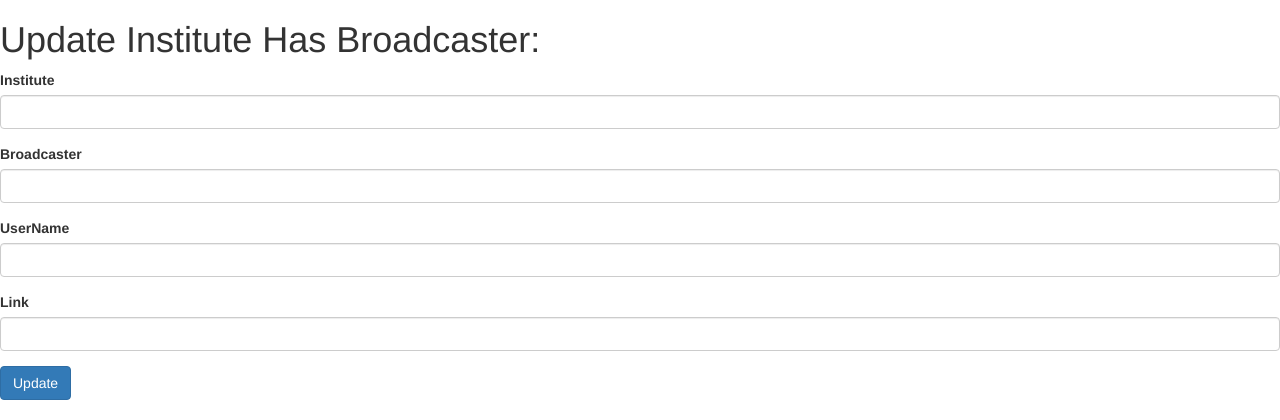
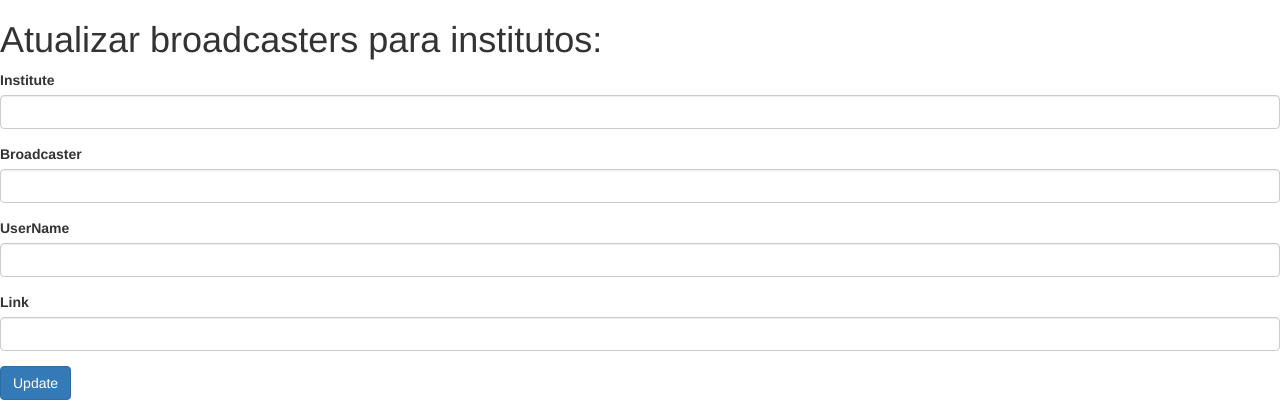
Before and after one commit to rhuanvcsantiago/NewsHunterFB, a Yii app: template newWebServer/views/institute-has-broadcaster/update.php in a window 1280 px wide. Shown: the top 420 px of the page. Run offline with PHP 8.4 and a stand-in for Yii, Linux system fonts and the light colour scheme; the template is opened without the code that fills it, so the values that code supplies are empty; form fields are guessed from the names that the template uses; some libraries are stand-ins or nearby versions.

Commit message:
Funcionando 100%, esperando design

```diff
--- a/newWebServer/views/institute-has-broadcaster/update.php
+++ b/newWebServer/views/institute-has-broadcaster/update.php
@@ -8,8 +8,8 @@ use yii\helpers\VarDumper;
 /* @var $this yii\web\View */
 /* @var $model app\models\InstituteHasBroadcaster */
 
-$this->title = 'Update Institute Has Broadcaster: ' . $model->id;
-$this->params['breadcrumbs'][] = ['label' => 'Institute Has Broadcasters', 'url' => ['index']];
+$this->title = 'Atualizar broadcasters para institutos: ' . $model->id;
+$this->params['breadcrumbs'][] = ['label' => 'Institutos e Broadcasters', 'url' => ['index']];
 $this->params['breadcrumbs'][] = ['label' => $model->id, 'url' => ['view', 'id' => $model->id, 'Institute_id' => $model->Institute_id, 'Broadcaster_id' => $model->Broadcaster_id]];
 $this->params['breadcrumbs'][] = 'Update';
 
--- a/newWebServer/views/institute/index.php
+++ b/newWebServer/views/institute/index.php
@@ -24,7 +24,7 @@ $this->params['breadcrumbs'][] = $this->title;
         'columns' => [
             ['class' => 'yii\grid\SerialColumn'],
 
-            'id',
+            //'id',
             'name',
             'description',
             'image',
```
Also changed, not shown: 1 other file.
